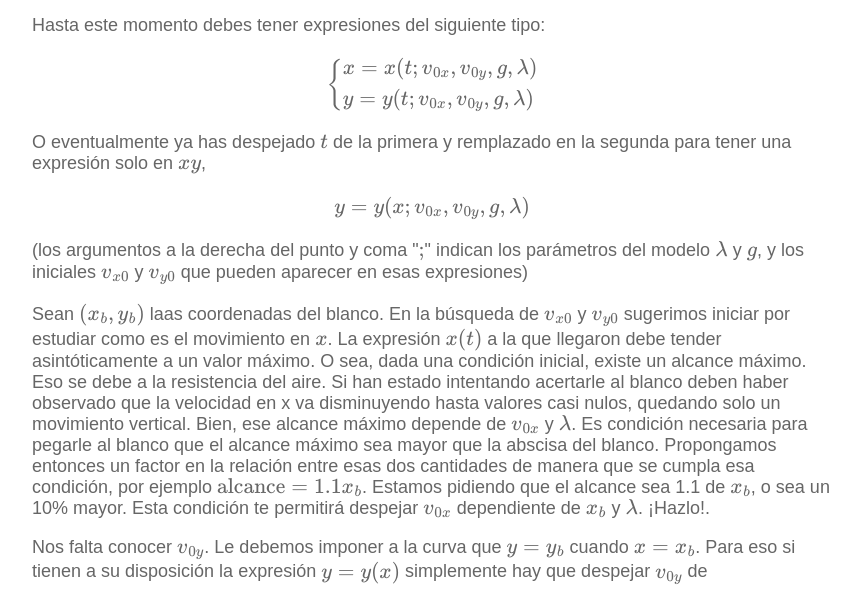
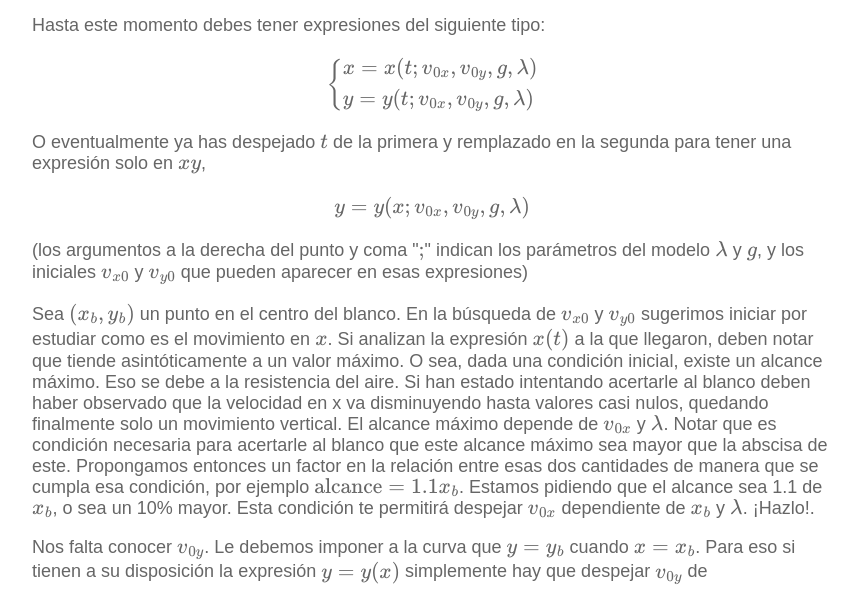
Before and after one commit to gpasquev/lanci-la-pilkon, a plain HTML site: page despejando.html in a window 1280 px wide. Shown: the part 175-778 px from the top of the page, without its empty margins (208-1068 px from the left). Drawn offline with nearby package versions, Linux system fonts and the light colour scheme.

Commit message:
Mejorando parte del texto y algunos errores de tipeo.

```diff
--- a/despejando.html
+++ b/despejando.html
@@ -95,15 +95,15 @@
     </p>
 
     <p>
-    Sean \( (x_b, y_b)\) laas coordenadas del blanco.
+    Sea \( (x_b, y_b)\) un punto en el centro del blanco.
     En la búsqueda de  \(v_{x0}\) y \( v_{y0} \) sugerimos iniciar por estudiar como
-    es el movimiento en \(x\). La expresión \(x(t)\) a la que llegaron debe tender
-    asintóticamente a un valor máximo. O sea, dada una condición inicial, existe
+    es el movimiento en \(x\). Si analizan la expresión \(x(t)\) a la que llegaron, deben
+    notar que tiende asintóticamente a un valor máximo. O sea, dada una condición inicial, existe
     un alcance máximo.  Eso se debe a la resistencia del aire. Si han estado intentando
     acertarle al blanco deben haber observado que la velocidad en x va disminuyendo hasta valores
-    casi nulos, quedando solo un movimiento vertical.
-    Bien, ese alcance máximo depende de \(v_{0x}\) y \( \lambda \). Es condición
-    necesaria para pegarle al blanco que el alcance máximo sea mayor que la abscisa del blanco.
+    casi nulos, quedando finalmente solo un movimiento vertical.
+    El alcance máximo depende de \(v_{0x}\) y \( \lambda \). Notar que es condición
+    necesaria para acertarle al blanco que este alcance máximo sea mayor que la abscisa de este.
     Propongamos entonces un factor en la relación entre esas dos cantidades de manera que
     se cumpla esa condición, por ejemplo \( \mathrm{alcance}  = 1.1 x_b\). Estamos
     pidiendo que el alcance sea 1.1 de \( x_b \), o sea un 10% mayor.
```
Also changed, not shown: index.html (+1 -1 lines).
